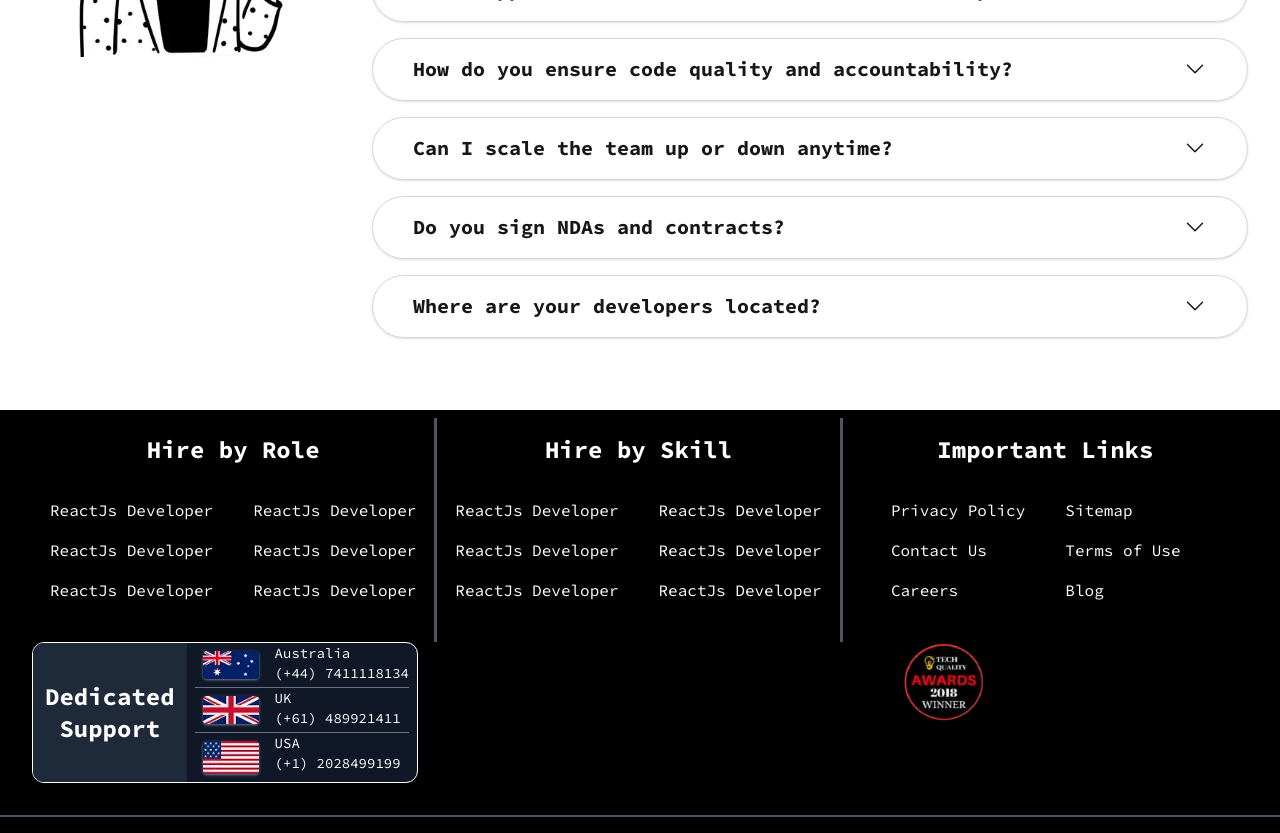
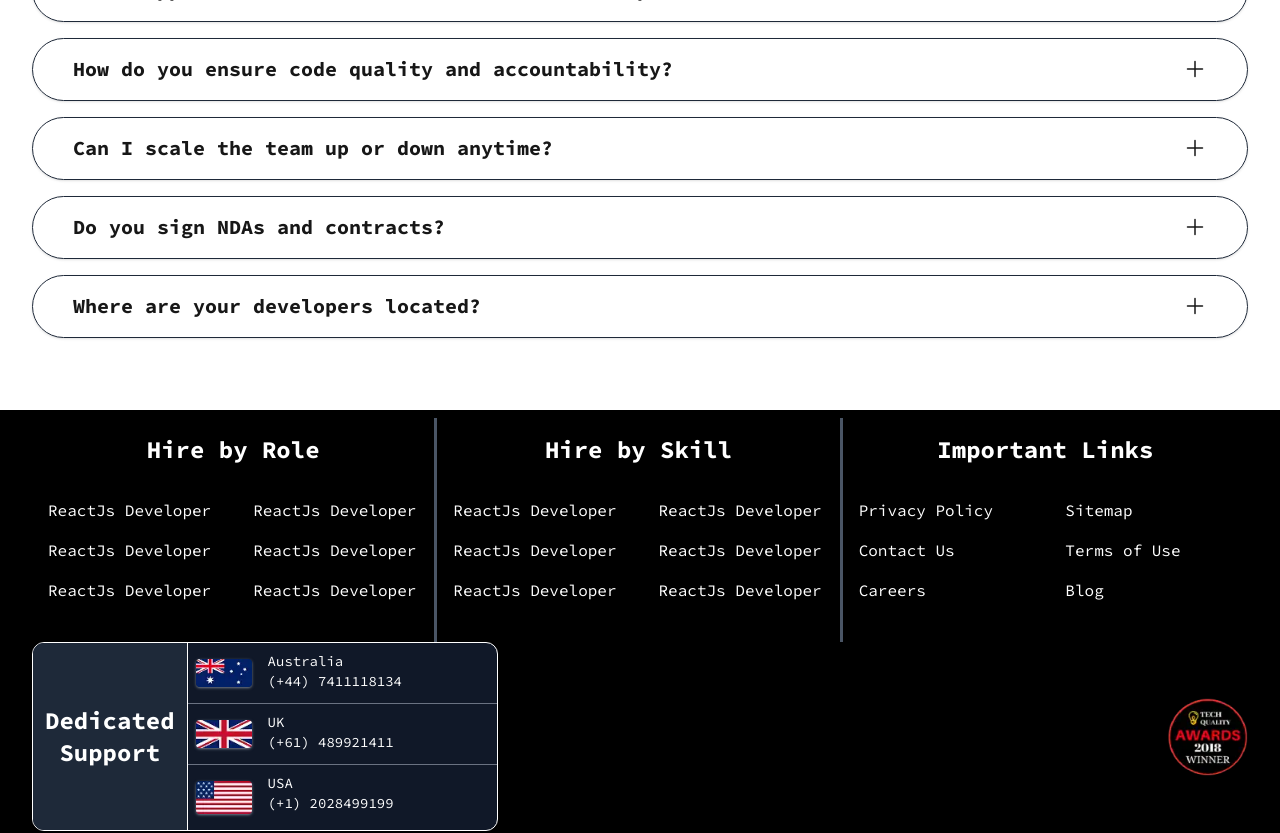
Before and after one commit to faizdev007/OVE_Web, a Next.js app: page /contact_us in a window 1280 px wide. Shown: the part 1620-2453 px from the top of the page. Built offline with nearby package versions, Linux system fonts and the light colour scheme; what tailwindcss-animated would draw is missing.

Commit message:
udpate contact us

```diff
--- a/components/Homepage/faq.tsx
+++ b/components/Homepage/faq.tsx
@@ -64,7 +64,7 @@ export default function FaqSection() {
         </h2>
         <section className="relative px-4 py-6 sm:px-6 lg:px-8 mx-auto flex flex-col lg:flex-row items-center gap-12">
         {/* Left Image */}
-        <div className="w-full lg:w-1/3 flex justify-center">
+        <div className="w-full hidden lg:w-1/3 flex justify-center">
             <Image
             src="/assets/faqvector.webp"
             alt="FAQ Character"
@@ -80,17 +80,22 @@ export default function FaqSection() {
             {faqs.map((item, index) => (
                 <div
                 key={index}
-                className={`border border-gray-300 px-10 py-4 shadow-sm transition-all duration-20 cursor-pointer ${
-                    activeIndex === index ? 'rounded-2xl' : 'rounded-full'
+                className={`border-1 border-gray-800 px-10 py-4 shadow-sm transition-all duration-20 cursor-pointer ${
+                    activeIndex === index ? 'rounded-2xl border-b-4' : 'rounded-full'
                 }`}
                 onClick={() => toggle(index)}
                 >
                 <div className="flex justify-between items-center">
                     <p className="font-bold md:text-xl">{item.question}</p>
-                        <svg xmlns="http://www.w3.org/2000/svg" fill="none" viewBox="0 0 24 24" strokeWidth="1.5" stroke="currentColor" className={`size-6 transition-transform duration-300 ${
+                        <svg xmlns="http://www.w3.org/2000/svg" fill="none" viewBox="0 0 24 24" strokeWidth="1.5" stroke="currentColor" className={`size-6 hidden transition-transform duration-300 ${
                             activeIndex === index ? 'rotate-180' : ''
                         }`}>
                             <path strokeLinecap="round" strokeLinejoin="round" d="m19.5 8.25-7.5 7.5-7.5-7.5" />
+                        </svg>
+                        <svg xmlns="http://www.w3.org/2000/svg" fill="none" viewBox="0 0 24 24" strokeWidth="1.5" stroke="currentColor" className={`size-6 transition-transform duration-300 ${
+                            activeIndex === index ? 'rotate-135' : ''
+                        }`}>
+                          <path stroke-linecap="round" stroke-linejoin="round" d="M12 4.5v15m7.5-7.5h-15" />
                         </svg>
                 </div>
 
--- a/components/Homepage/footerlinks.tsx
+++ b/components/Homepage/footerlinks.tsx
@@ -47,7 +47,7 @@ export default function Footerlinks()
                 <div className="grid p-4">
                     <div className="mb-6">
                         <h3 className="font-bold text-2xl text-center mb-8">Hire by Role</h3>
-                        <div className="grid lg:grid-cols-2 w-max mx-auto md:gap-x-10 gap-4">
+                        <div className="grid lg:grid-cols-2 mx-auto md:gap-x-10 gap-4">
                             {hirebyrole.map((link,key)=>(
                                 <a href={link.url} key={key} aria-label={link.name}>{link.name}</a>
                             ))}
@@ -57,7 +57,7 @@ export default function Footerlinks()
                 <div className="grid p-4">
                     <div className="mb-6">
                         <h3 className="font-bold text-2xl text-center mb-8">Hire by Skill</h3>
-                        <div className="grid lg:grid-cols-2 w-max mx-auto md:gap-x-10 gap-4">
+                        <div className="grid lg:grid-cols-2 mx-auto md:gap-x-10 gap-4">
                             {hirebyskills.map((link,key)=>(
                                 <a href={link.url} key={key} aria-label={link.name}>{link.name}</a>
                             ))}
@@ -67,7 +67,7 @@ export default function Footerlinks()
                 <div className="grid p-4">
                     <div className="mb-6">
                         <h3 className="font-bold text-2xl text-center mb-8">Important Links</h3>
-                        <div className="grid md:grid-cols-2 w-max mx-auto md:gap-x-10 gap-4">
+                        <div className="grid md:grid-cols-2 mx-auto md:gap-x-10 gap-4">
                             {importantlinks.map((link,key)=>(
                                 <a href={link.url} key={key} aria-label={link.name}>{link.name}</a>
                             ))}
@@ -75,12 +75,12 @@ export default function Footerlinks()
                     </div>
                 </div>
             </div>
-            <div className="grid md:grid-cols-2">
-                <div className="mb-6 flex border w-max rounded-xl overflow-hidden bg-gray-900">
-                    <h3 className="font-bold text-2xl text-center mb-8 bg-gray-800 flex items-center justify-center p-3 h-full">Dedicated <br></br> Support</h3>
-                    <div className="flex flex-col justify-around divide-y divide-gray-500 px-2">
+            <div className="md:flex items-center justify-between">
+                <div className="mb-6 md:grid md:grid-cols-3 border md:w-max rounded-xl overflow-hidden bg-gray-900">
+                    <h3 className="font-bold text-2xl text-center bg-gray-800 flex items-center justify-center border-e p-3 h-full">Dedicated <br></br> Support</h3>
+                    <div className="col-span-2 flex flex-col justify-around divide-y divide-gray-500">
                         {supportlinks.map((link,key)=>(
-                            <a className="md:flex gap-2" href={`tel:${link.number}`} key={key} aria-label={link.name}>
+                            <a className="flex gap-2 py-2" href={`tel:${link.number}`} key={key} aria-label={link.name}>
                                 <Image alt={'link.name'} className="m-2 w-14 rounded shadow-sm shadow-gray-500" width={100} height={100} src={link.flag}/>
                                 <div className="gap-2 text-sm">
                                     <div>{link.name}</div>
--- a/components/Homepage/hero.tsx
+++ b/components/Homepage/hero.tsx
@@ -20,12 +20,14 @@ export default function Herosection()
                         <p className='text-sm lg:text-lg xl:text-xl 2xl:text-2xl'>Reduce your time to hire from months to days. Our remote staff augmentation connects you with pre-vetted developers who onboard quickly and start delivering real value from day one.</p>
                     </div>
                     <div className='text-center max-w-auto'>
-                        <div className="flex gap-2 items-center">
-                            <button className='w-full bg-green-600 hover:bg-green-700 lg:p-3 p-2 2xl:text-3xl font-bold rounded cursor-pointer' aria-label='Get Started'>🚀 Get Started </button>
+                        <div className="flex gap-2 items-start">
+                            <div className="w-full">
+                                <button className='w-full bg-green-600 hover:bg-green-700 lg:p-3 p-2 2xl:text-3xl font-bold rounded cursor-pointer' aria-label='Get Started'>🚀 Get Started </button>
+                                <div className='mt-6'>👆🏼 $0 until you Hire</div>
+                            </div>
                             <span className="font-bold md:text-2xl text-lg">OR</span>
                             <button className='w-full bg-gray-600 hover:bg-gray-700 lg:p-3 p-2 2xl:text-3xl font-bold rounded cursor-pointer' aria-label='Book a 15-min Call'>📅 Book a 15-min Call</button>
                         </div>
-                        <div className='mt-6'>👆🏼 $0 until you Hire</div>
                     </div>
                 </div>
                 <div className='p-4 flex items-center h-full'>
```
